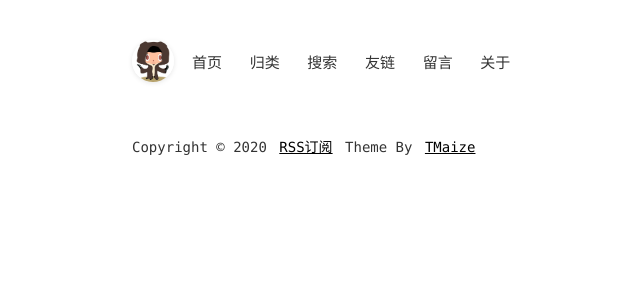
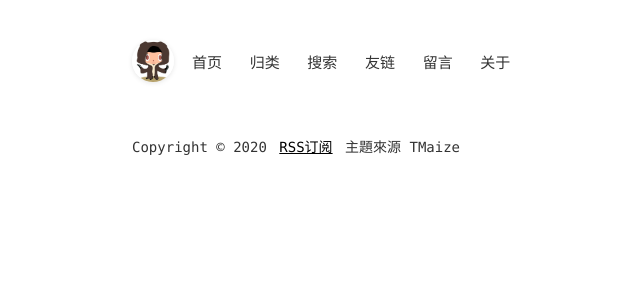
Before and after one commit to Rkgoange/Yuze, a Jekyll site: the page built from index.html, in a window 1280 px wide. Shown: the top 300 px of the page, without its empty margins (182-822 px from the left). Built offline with Jekyll 4.4.1, drawn with Linux system fonts in a browser that asks for light colours; comment, search, counter and statistics services are not loaded.

Commit message:
Update footer.html

```diff
--- a/_includes/footer.html
+++ b/_includes/footer.html
@@ -2,8 +2,8 @@
   <span>{{ site.footerText }}</span>
   <a href="{{ site.baseUrl }}/static/xml/rss.xml">RSS订阅</a>
   <!-- 请保留主题来源 -->
-  <span>Theme By</span>
-  <a href="https://github.com/TMaize/tmaize-blog">TMaize</a>
+  <span>主題來源</span>
+  TMaize
 </footer>
 <img id="moveUp" class="select-none" src="{{site.baseUrl}}/static/img/up.svg">
 <!-- 全局属性blog -->
```
